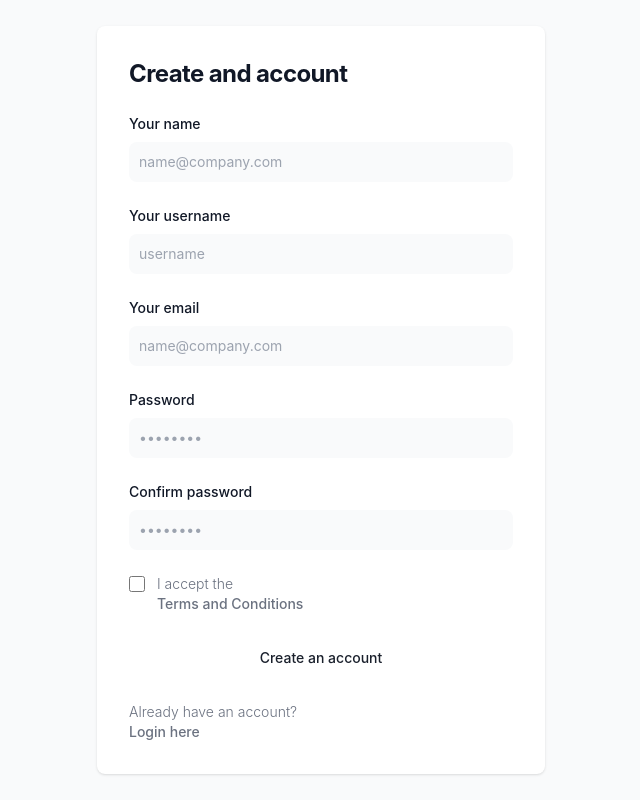
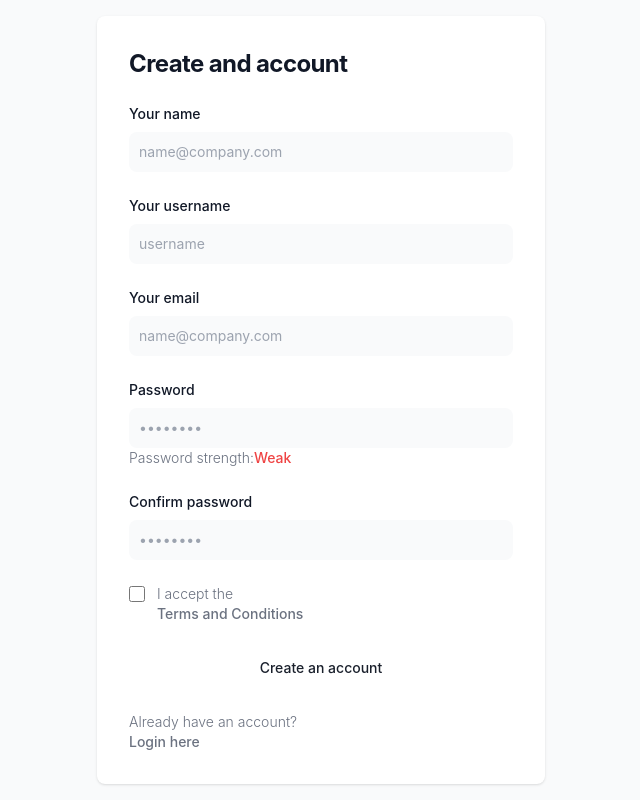
Before and after one commit to Movie-Flex/movie-search, a React (Create React App) app in the folder frontend/: page /signup in a window 1280 px wide. Shown: the whole page, without its empty margins (319-959 px from the left). Built offline with nearby package versions, Linux system fonts and the light colour scheme.

Commit message:
adding the password check filed and some checks on signup

```diff
--- a/frontend/src/hooks/useSignUp.jsx
+++ b/frontend/src/hooks/useSignUp.jsx
@@ -17,13 +17,18 @@ export const useSignup = () => {
         toast.error("Password and Confirm Password do not match");
         return;
       }
+
+      if(signupData.password.length<8){
+        toast.error("Password must be atleast 8 characters long");
+        return;
+      }
+
       try {
         setIsLoading(true);
         const response = await axios.post('http://localhost:3002/api/signup', signupData);
         console.log(response.data.token);
 
        if(response.status===200){
-         // if(!isLoading)
          setIsLoading(false);
          localStorage.setItem('token', response.data.token);
          await TokenVerify(response.data.token);
@@ -39,8 +44,6 @@ export const useSignup = () => {
       }
 
       } catch (error) {
-
-
         setIsLoading(false);
         toast.error("Sign up Failed");
       }
--- a/frontend/src/pages/SignUp.jsx
+++ b/frontend/src/pages/SignUp.jsx
@@ -1,32 +1,32 @@
 import { useState } from "react";
-import { Link, useNavigate} from "react-router-dom";
+import { Link, useNavigate } from "react-router-dom";
 import { useSignup } from "../hooks/useSignUp";
-
-
+import checkStrongNess from "../utils/PasswordCheck";
 
 const Signup = () => {
-  const navigate=useNavigate();
+  const navigate = useNavigate();
 
   const { signup } = useSignup();
 
-        const [signupData,setSignupData]=useState({
-        name:'',
-        username:'',
-        email:'',
-        password:'',
-        confirmPassword:'',
-        })
+  const [signupData, setSignupData] = useState({
+    name: "",
+    username: "",
+    email: "",
+    password: "",
+    confirmPassword: "",
+  });
+
+  const [passwordStrength, setPasswordStrength] = useState("Weak");
 
   const handleSignup = async (e, signupData) => {
     e.preventDefault();
-          console.log(signupData)
+    console.log(signupData);
     try {
       await signup(signupData);
-
     } catch (error) {
-            console.error('Signup error:', error);
+      console.error("Signup error:", error);
     }
-        }
+  };
 
   return (
     <section class="bg-gray-50 dark:bg-gray-900">
@@ -45,7 +45,9 @@ const Signup = () => {
                   Your name
                 </label>
                 <input
-                    onChange={(e)=>setSignupData({...signupData,name:e.target.value})}
+                  onChange={(e) =>
+                    setSignupData({ ...signupData, name: e.target.value })
+                  }
                   type="name"
                   name="name"
                   id="name"
@@ -62,7 +64,9 @@ const Signup = () => {
                   Your username
                 </label>
                 <input
-                    onChange={(e)=>setSignupData({...signupData,username:e.target.value})}
+                  onChange={(e) =>
+                    setSignupData({ ...signupData, username: e.target.value })
+                  }
                   type="username"
                   username="username"
                   id="username"
@@ -79,7 +83,9 @@ const Signup = () => {
                   Your email
                 </label>
                 <input
-                    onChange={(e)=>setSignupData({...signupData,email:e.target.value})}
+                  onChange={(e) =>
+                    setSignupData({ ...signupData, email: e.target.value })
+                  }
                   type="email"
                   name="email"
                   id="email"
@@ -96,14 +102,33 @@ const Signup = () => {
                   Password
                 </label>
                 <input
-                    onChange={(e)=>setSignupData({...signupData,password:e.target.value})}
+                  onChange={(e) => {
+                    setSignupData({ ...signupData, password: e.target.value });
+                    setPasswordStrength(checkStrongNess(e.target.value));
+                  }}
                   type="password"
                   name="password"
                   id="password"
                   placeholder="••••••••"
-                  class="bg-gray-50 border border-gray-300 text-gray-900 sm:text-sm rounded-lg focus:ring-primary-600 focus:border-primary-600 block w-full p-2.5 dark:bg-gray-700 dark:border-gray-600 dark:placeholder-gray-400 dark:text-white dark:focus:ring-blue-500 dark:focus:border-blue-500"
+                  class="bg-gray-50 border border-gray-300 text-gray-900 sm:text-sm rounded-lg focus:ring-primary-600
+                   focus:border-primary-600 block w-full p-2.5 dark:bg-gray-700 dark:border-gray-600 dark:placeholder-gray-400
+                    dark:text-white dark:focus:ring-blue-500 dark:focus:border-blue-500"
                   required=""
                 />
+                <p className="text-sm justify-items-end font-light flex  text-gray-500 dark:text-gray-400">
+                  Password strength:{" "}
+                  <span
+                    className={`font-medium ${
+                      passwordStrength === "Weak" ||
+                      passwordStrength === "Medium"
+                        ? "text-red-500 dark:text-red-400"
+                        : "text-green-500 dark:text-green-400"
+                    }
+                   + "font-medium text-primary-600 dark:text-primary-500`}
+                  >
+                    {passwordStrength}
+                  </span>
+                </p>
               </div>
               <div>
                 <label
@@ -113,12 +138,19 @@ const Signup = () => {
                   Confirm password
                 </label>
                 <input
-                    onChange={(e)=>setSignupData({...signupData,confirmPassword:e.target.value})}
+                  onChange={(e) =>
+                    setSignupData({
+                      ...signupData,
+                      confirmPassword: e.target.value,
+                    })
+                  }
                   type="password"
                   name="confirm-password"
                   id="confirm-password"
                   placeholder="••••••••"
-                  class="bg-gray-50 border border-gray-300 text-gray-900 sm:text-sm rounded-lg focus:ring-primary-600 focus:border-primary-600 block w-full p-2.5 dark:bg-gray-700 dark:border-gray-600 dark:placeholder-gray-400 dark:text-white dark:focus:ring-blue-500 dark:focus:border-blue-500"
+                  class="bg-gray-50 border border-gray-300 text-gray-900 sm:text-sm rounded-lg focus:ring-primary-600
+                   focus:border-primary-600 block w-full p-2.5 dark:bg-gray-700 dark:border-gray-600 dark:placeholder-gray-400
+                    dark:text-white dark:focus:ring-blue-500 dark:focus:border-blue-500"
                   required=""
                 />
               </div>
@@ -148,7 +180,9 @@ const Signup = () => {
                 </div>
               </div>
               <button
-              onClick={(e)=>{handleSignup(e,signupData)}}
+                onClick={(e) => {
+                  handleSignup(e, signupData);
+                }}
                 type="submit"
                 class="w-full bg-primary-600 hover:bg-primary-700 focus:ring-4 focus:outline-none focus:ring-primary-300 font-medium rounded-lg text-sm px-5 py-2.5 text-center dark:bg-primary-600 dark:hover:bg-primary-700 dark:focus:ring-primary-800"
               >
--- /dev/null
+++ b/frontend/src/utils/PasswordCheck.js
@@ -0,0 +1,38 @@
+function checkStrongNess(input_string) {
+    const n = input_string.length;
+    // Checking lower alphabet in string
+    let hasLower = false;
+    let hasUpper = false;
+    let hasDigit = false;
+    let specialChar = false;
+    const normalChars = "abcdefghijklmnopqrstuvwxyzABCDEFGHIJKLMNOPQRSTUVWXYZ1234567890 ";
+
+    for (let i = 0; i < n; i++) {
+        if (input_string[i] >= "a" && input_string[i] <= "z") {
+            hasLower = true;
+        }
+        if (input_string[i] >= "A" && input_string[i] <= "Z") {
+            hasUpper = true;
+        }
+        if (input_string[i] >= "0" && input_string[i] <= "9") {
+            hasDigit = true;
+        }
+        if (!normalChars.includes(input_string[i])) {
+            specialChar = true;
+        }
+    }
+
+    // Strength of password
+    let strength = "Weak";
+    if (hasLower && hasUpper && hasDigit && specialChar && n >= 8) {
+        strength = "Strong";
+    } else if ((hasLower || hasUpper) && specialChar && n >= 6) {
+        strength = "Moderate";
+    }
+
+    // console.log(`Strength of password: ${strength}`);
+    return strength;
+}
+
+
+export default checkStrongNess;
```
Lines whose indentation alone changed are shown as unchanged.
